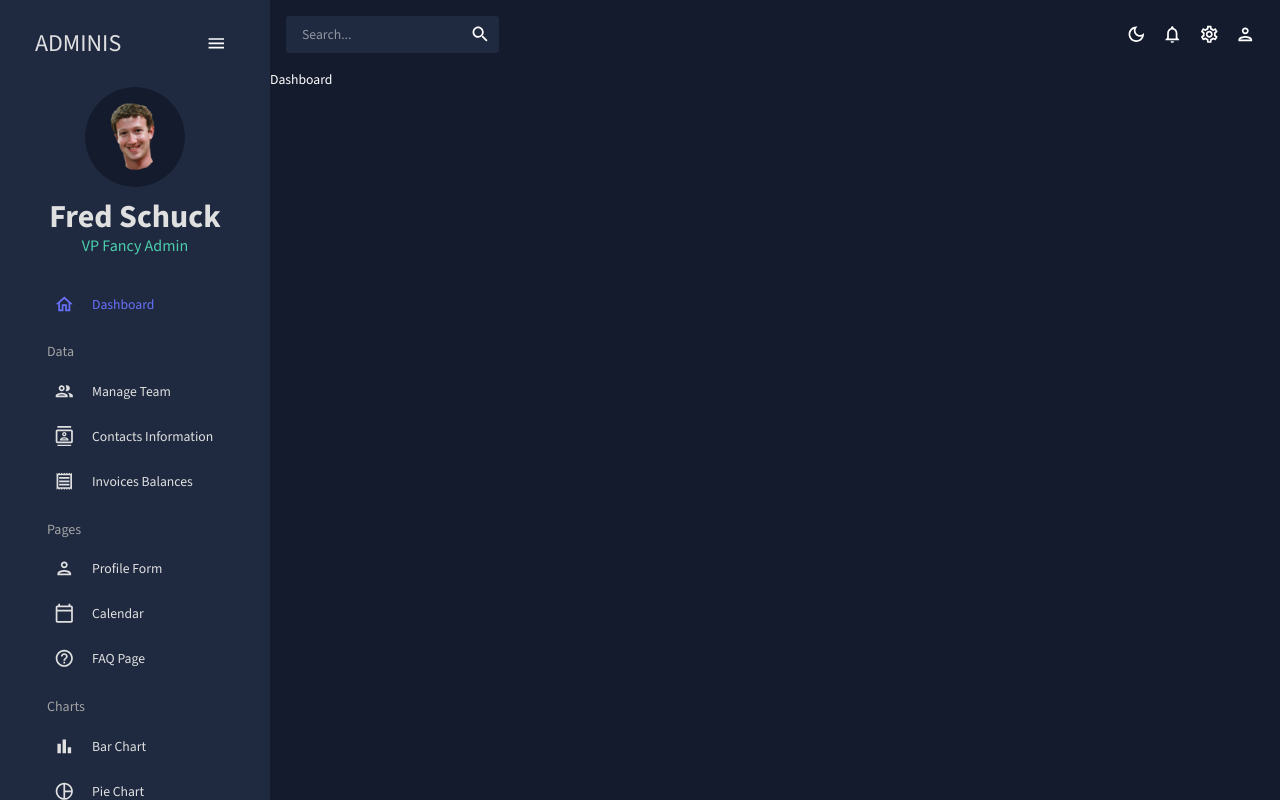
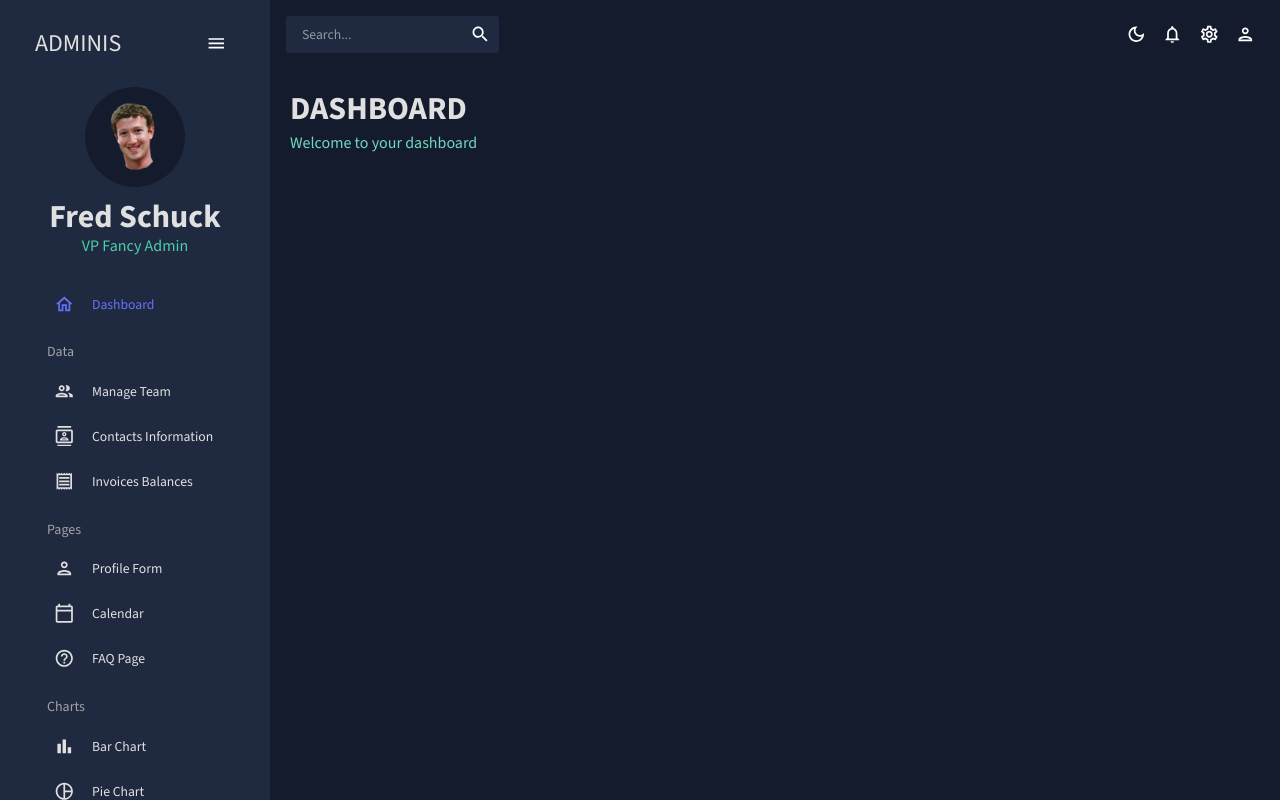
Before and after one commit to fredschuck/react-dashboard, a React (Create React App) app: page / in a window 1280 px wide. Built offline with nearby package versions, Linux system fonts and the light colour scheme.

Commit message:
Initial commit

```diff
--- a/src/scenes/dashboard/index.jsx
+++ b/src/scenes/dashboard/index.jsx
@@ -1,5 +1,17 @@
+import { Box } from "@mui/material";
+import Header from "../../components/Header";
+
 const Dashboard = () => {
-  return <div>Dashboard</div>;
+  return (
+    <Box m="20px">
+      <Box
+        display="flex"
+        justifyContent="space-between"
+        alignItems="center"
+      ></Box>
+      <Header title="DASHBOARD" subtitle="Welcome to your dashboard" />
+    </Box>
+  );
 };
 
 export default Dashboard;
```
